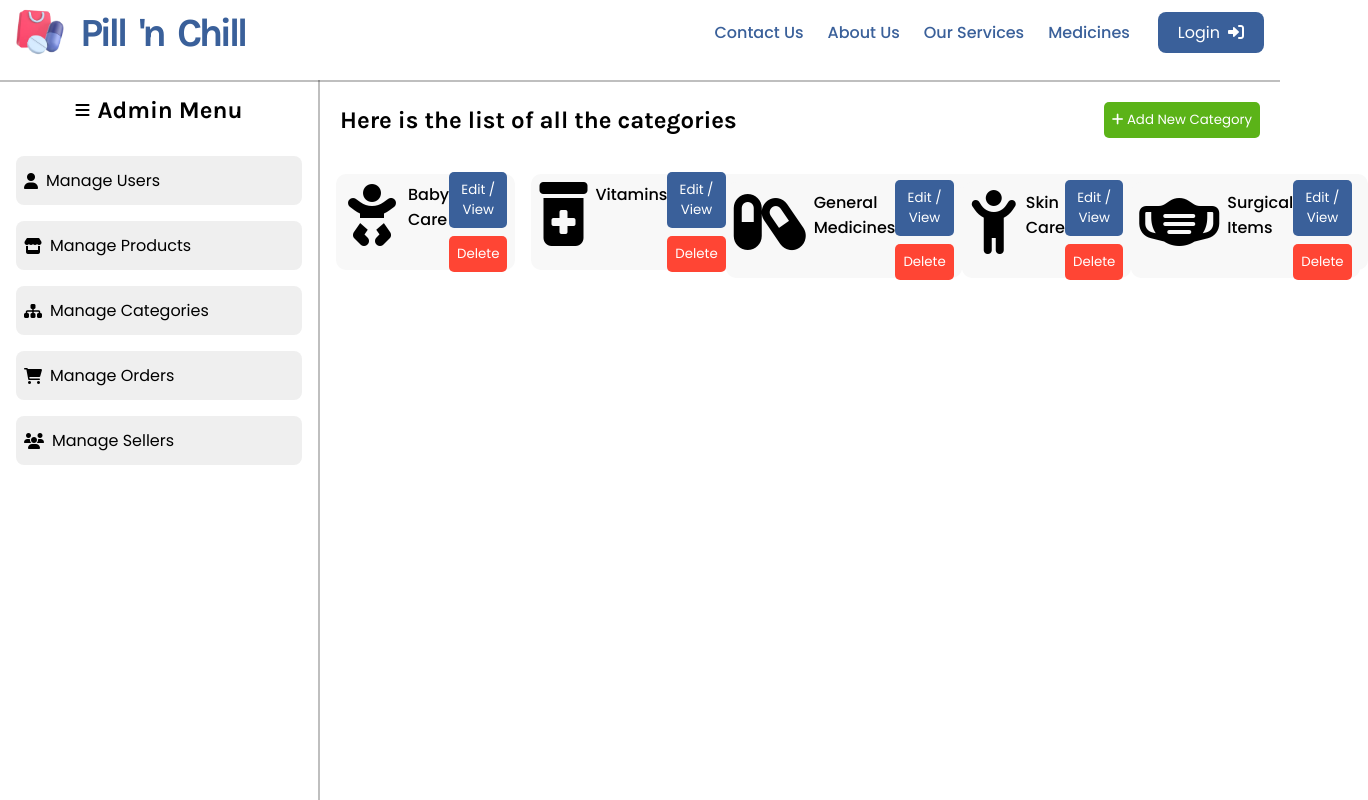
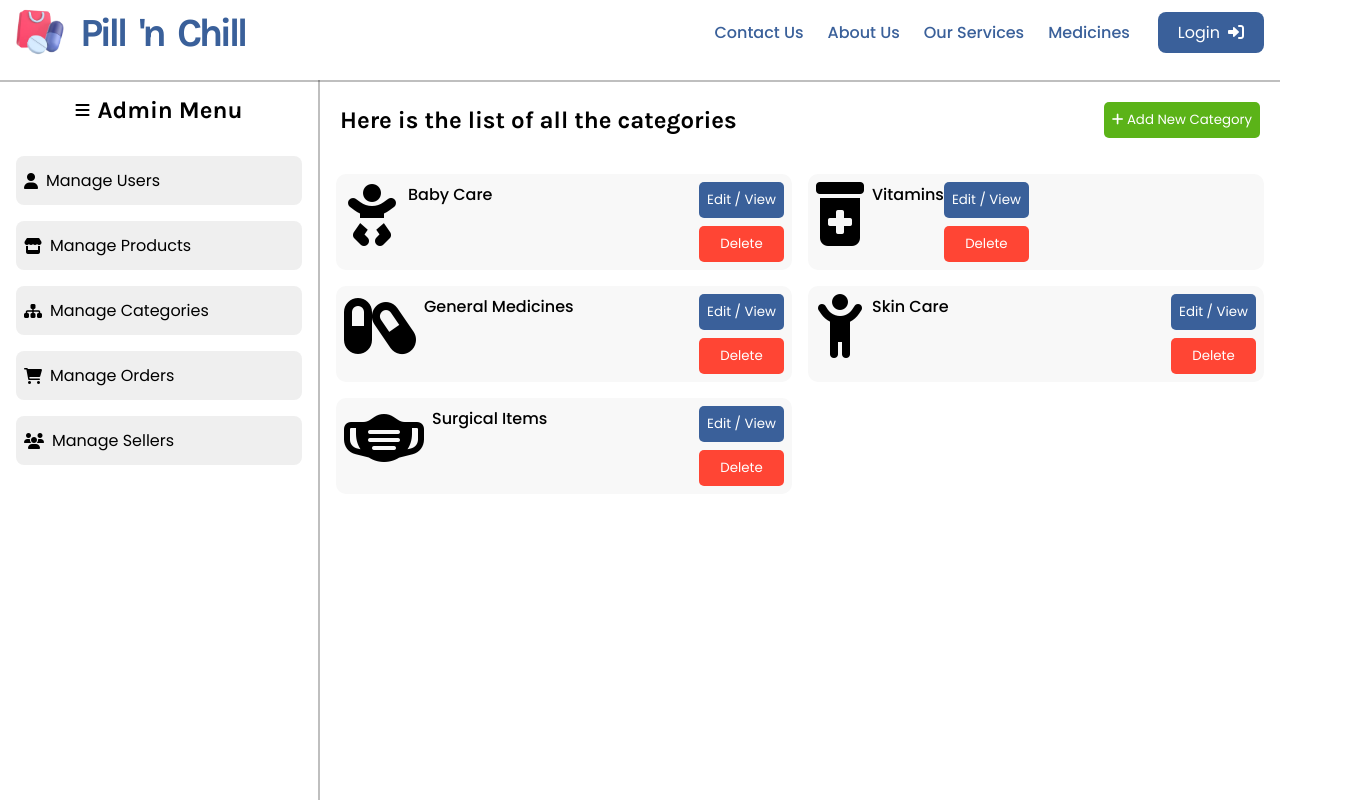
Before and after one commit to samayjoshi23/Pill-n-Chill, an Angular app in the folder HealthCareUI/: page /admin/categories in a window 1280 px wide. Shown: the whole page, 1368 px wide, since content can reach past the window. Built offline with nearby package versions, Linux system fonts and the light colour scheme.

Commit message:
fixed category cards

```diff
--- a/HealthCareUI/src/app/Admin/dash-board/Categories/category-list/category-list.component.html
+++ b/HealthCareUI/src/app/Admin/dash-board/Categories/category-list/category-list.component.html
@@ -1,6 +1,8 @@
+<main>
     <div class="section-header">
         <h1 class="section-title">Here is the list of all the categories</h1>
-    <button type="submit" class="add-btn" routerLink="/admin/categories/add"><i class="fa fa-duotone fa-plus"></i> Add New Category </button>
+        <button type="submit" class="add-btn" routerLink="/admin/categories/add"><i class="fa fa-duotone fa-plus"></i> Add
+            New Category </button>
     </div>
 
     <div class="category-container">
@@ -28,7 +30,7 @@
                     <button type="button" class="delete-btn" routerlink="">Delete</button>
                 </div>
             </div>
-
+        </div>
         <div class="category-card" routerlink="/abc" type="button">
             <div class="category-data">
                 <i class="fa fa-light fa-capsules"></i>
@@ -68,3 +70,4 @@
             </div>
         </div>
     </div>
+</main>
```
Lines whose indentation alone changed are shown as unchanged.
